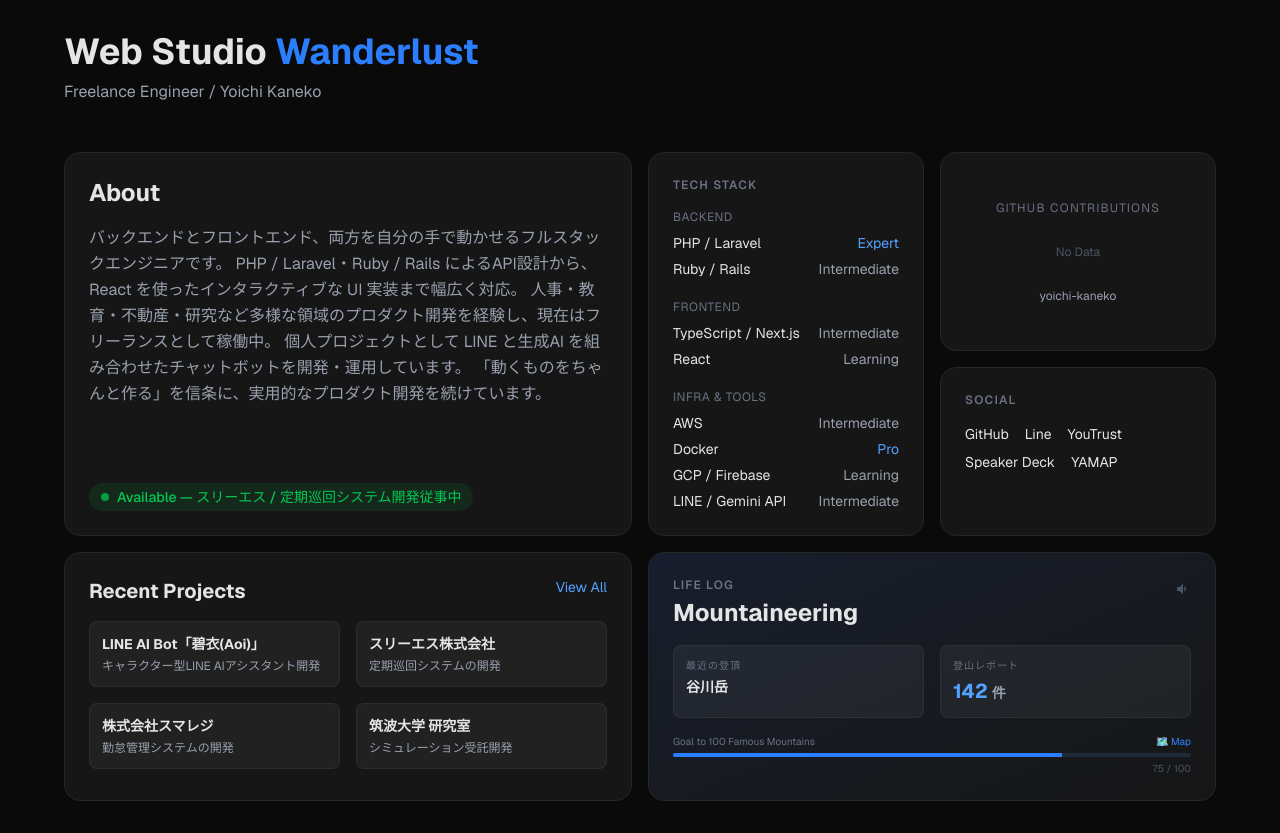
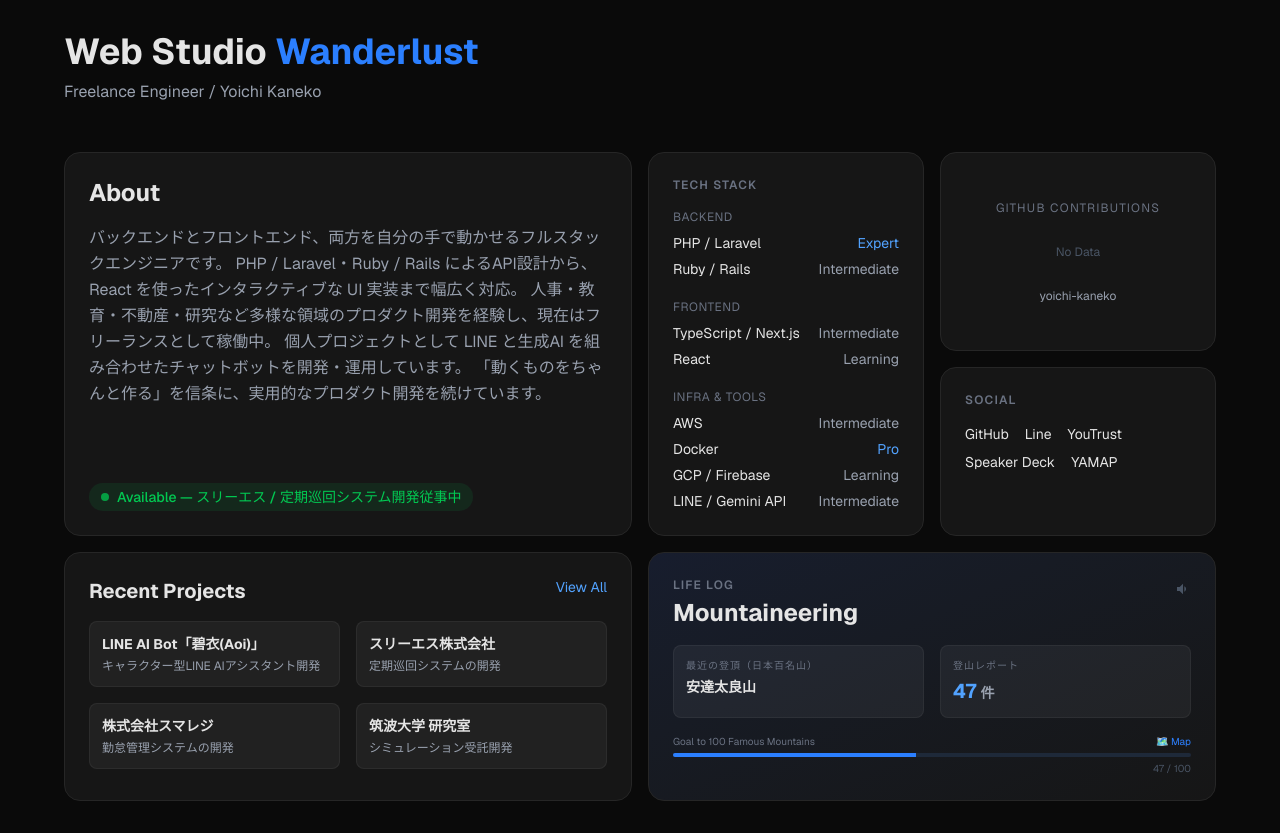
Before and after one commit to yoichi-kaneko/portfolio_2nd, a Next.js app: page / in a window 1280 px wide. Built offline with nearby package versions, Linux system fonts and the light colour scheme; no server answers.

Commit message:
登山件数を動的に取得するよう修正

```diff
--- a/src/components/cards/LifeLogCard.tsx
+++ b/src/components/cards/LifeLogCard.tsx
@@ -2,9 +2,11 @@
 
 import { useState } from "react";
 import { MountainMapModal } from "./MountainMapModal";
+import { mountains } from "@/hooks/useMountainMapModal";
 
 export function LifeLogCard() {
   const [isMapOpen, setIsMapOpen] = useState(false);
+  const latestMountain = mountains.reduce((a, b) => (a.date > b.date ? a : b));
 
   return (
     <>
@@ -34,14 +36,14 @@
       <div className="grid grid-cols-2 gap-4 mb-4">
         {/* 最近の登頂 */}
         <div className="p-3 bg-white/5 rounded-lg border border-white/5">
-          <p className="text-[10px] text-gray-500 uppercase tracking-widest mb-1">最近の登頂</p>
-          <p className="text-sm font-semibold">谷川岳</p>
+          <p className="text-[10px] text-gray-500 uppercase tracking-widest mb-1">最近の登頂（日本百名山）</p>
+          <p className="text-sm font-semibold">{latestMountain.name}</p>
         </div>
         {/* レポート件数 */}
         <div className="p-3 bg-white/5 rounded-lg border border-white/5">
           <p className="text-[10px] text-gray-500 uppercase tracking-widest mb-1">登山レポート</p>
           <p className="text-sm font-semibold">
-            <span className="text-xl font-bold text-blue-400">142</span>
+            <span className="text-xl font-bold text-blue-400">{mountains.length}</span>
             <span className="text-gray-400 ml-1">件</span>
           </p>
         </div>
@@ -59,9 +61,9 @@
           </button>
         </div>
         <div className="w-full h-1 bg-gray-800 rounded-full overflow-hidden">
-          <div className="w-3/4 h-full bg-blue-500" />
+          <div className="h-full bg-blue-500" style={{ width: `${mountains.length}%` }} />
         </div>
-        <p className="mt-1 text-[10px] text-right text-gray-600">75 / 100</p>
+        <p className="mt-1 text-[10px] text-right text-gray-600">{mountains.length} / 100</p>
       </div>
     </>
   );
--- a/src/components/cards/MountainMapModal.tsx
+++ b/src/components/cards/MountainMapModal.tsx
@@ -54,7 +54,7 @@
             <h2 id="mountain-map-title" className="text-xl font-bold">
               Mountain Map
             </h2>
-            <p className="text-xs text-gray-500 mt-0.5">登頂した山々 — {mountains.length}座</p>
+            <p className="text-xs text-gray-500 mt-0.5">登頂した百名山 — {mountains.length}座</p>
           </div>
           <button
             onClick={onClose}
@@ -105,7 +105,7 @@
           </div>
 
           {/* Right panel */}
-          <div className="w-72 border-l border-[#262626] flex flex-col shrink-0 bg-[#161616]">
+          <div className="w-36 sm:w-56 md:w-72 border-l border-[#262626] flex flex-col shrink-0 bg-[#161616]">
             {/* Detail */}
             <div className="p-5 border-b border-[#262626] shrink-0 min-h-[160px] flex flex-col justify-center">
               {selected ? (
--- a/src/components/cards/ProjectsModal.tsx
+++ b/src/components/cards/ProjectsModal.tsx
@@ -1,6 +1,6 @@
 "use client";
 
-import { useState, useEffect } from "react";
+import { useCallback, useEffect, useState } from "react";
 import projectsData from "../../../data/projects.json";
 
 type ProjectType = "contract" | "employee" | "personal";
@@ -38,13 +38,20 @@
   const [activeTab, setActiveTab] = useState<Tab>("all");
   const [selectedProject, setSelectedProject] = useState<Project | null>(null);
 
+  const handleClose = useCallback(() => {
+    // Reset local UI state when closing the modal.
+    setSelectedProject(null);
+    setActiveTab("all");
+    onClose();
+  }, [onClose]);
+
   useEffect(() => {
     const handleKeyDown = (e: KeyboardEvent) => {
-      if (e.key === "Escape") onClose();
+      if (e.key === "Escape") handleClose();
     };
     document.addEventListener("keydown", handleKeyDown);
     return () => document.removeEventListener("keydown", handleKeyDown);
-  }, [onClose]);
+  }, [handleClose]);
 
   const projects = projectsData.projects as Project[];
   const filtered =
@@ -63,7 +70,7 @@
       <div
         data-testid="projects-modal-backdrop"
         className="absolute inset-0 bg-black/70 backdrop-blur-sm"
-        onClick={onClose}
+        onClick={handleClose}
       />
 
       {/* Modal */}
@@ -72,7 +79,7 @@
         <div className="flex items-center justify-between px-6 py-4 border-b border-[#262626] shrink-0">
           <h2 className="text-xl font-bold">All Projects</h2>
           <button
-            onClick={onClose}
+            onClick={handleClose}
             className="w-8 h-8 flex items-center justify-center rounded-lg text-gray-400 hover:text-white hover:bg-white/10 transition-colors"
             aria-label="Close"
           >
```
